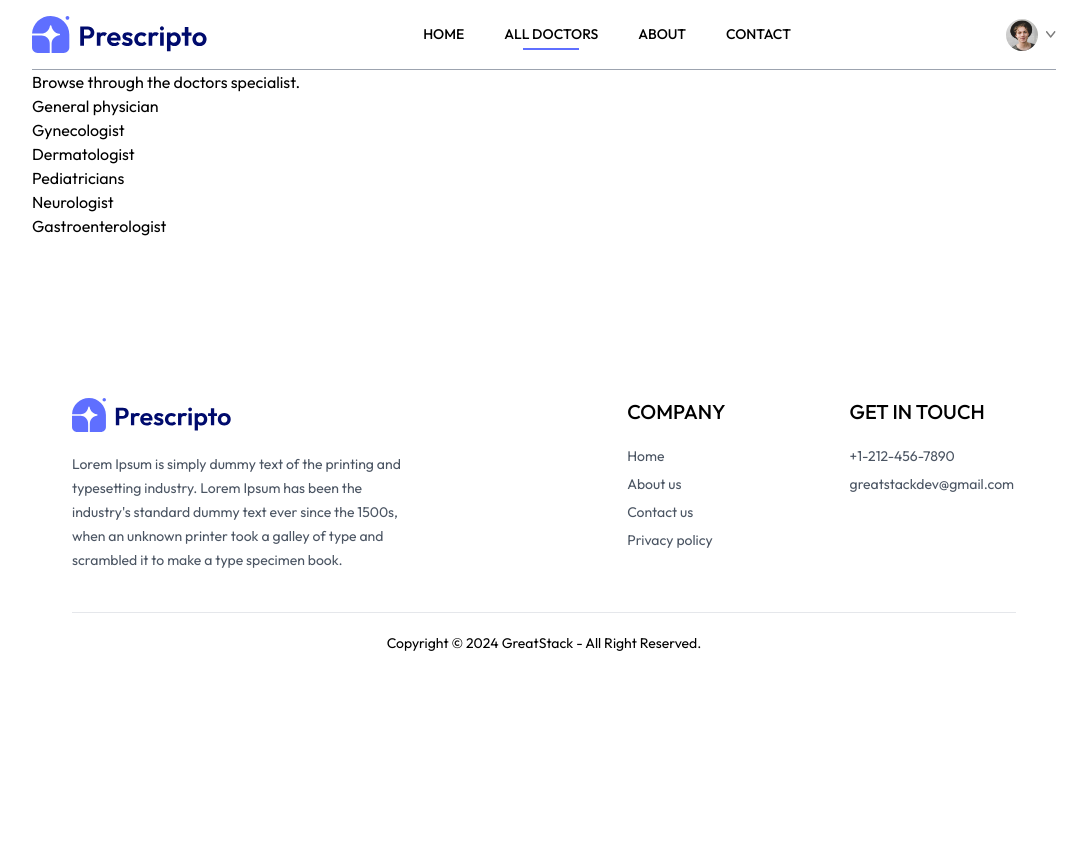
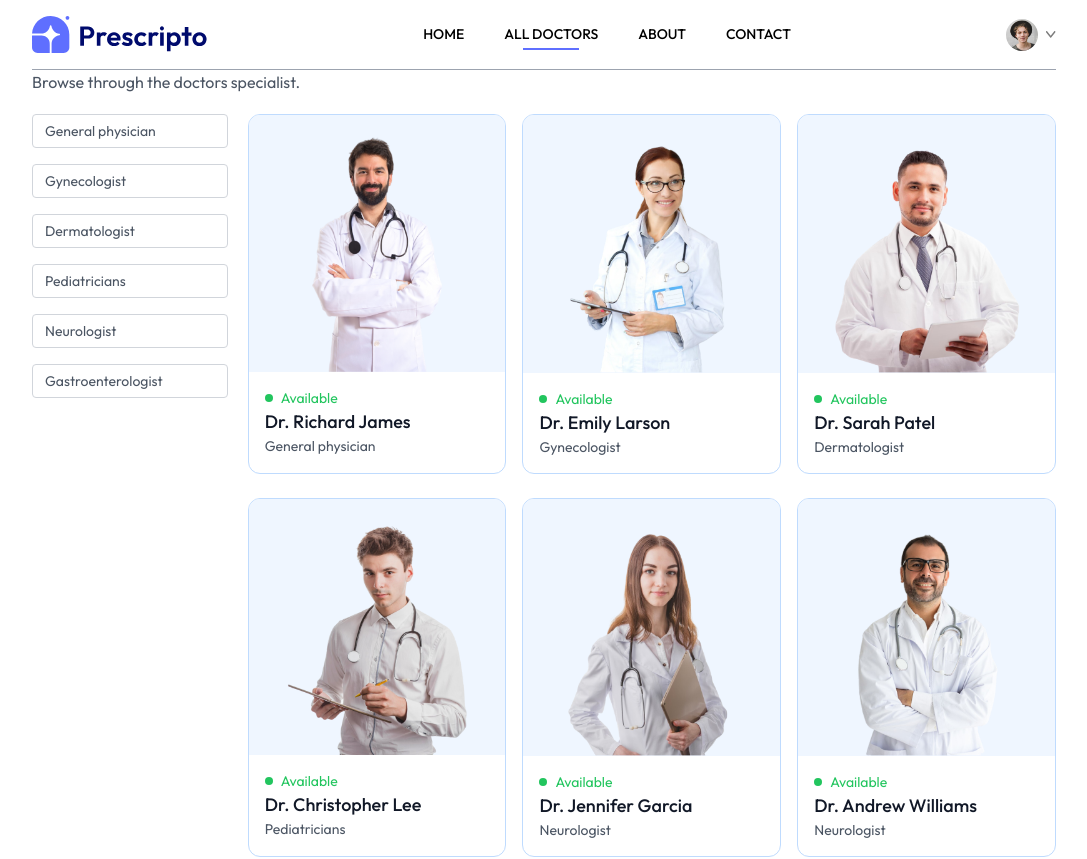
Before and after one commit to ABHi-202864/Prescripto, a React app in the folder client/: page /doctors in a window 1280 px wide. Shown: the top 859 px of the page, without its empty margins (96-1183 px from the left). Before the commit the page ends 800 px from the top, so only its background shows below. Built offline with nearby package versions, Linux system fonts and the light colour scheme; the HTML template or start-up script is replaced by a standard one.

Commit message:
add all doctor page ccode

```diff
--- a/client/package.json
+++ b/client/package.json
@@ -30,5 +30,6 @@
     "postcss": "^8.4.47",
     "tailwindcss": "^3.4.13",
     "vite": "^5.4.8"
-  }
+  },
+  "packageManager": "yarn@1.22.22+sha512.a6b2f7906b721bba3d67d4aff083df04dad64c399707841b7acf00f6b133b7ac24255f2652fa22ae3534329dc6180534e98d17432037ff6fd140556e2bb3137e"
 }
--- a/client/src/pages/Doctors.jsx
+++ b/client/src/pages/Doctors.jsx
@@ -1,11 +1,12 @@
-import React, { useContext, useState } from 'react';
-import { useParams } from "react-router-dom";
+import React, { useContext, useEffect, useState } from 'react';
+import { useNavigate, useParams } from "react-router-dom";
 import { AppContext } from "../context/AppContext";
 
 const Doctors = () => {
   const { speciality } = useParams();
   const [filterDoc, setFilterDoc] = useState([]);
   const { doctors } = useContext(AppContext);
+  const navigate = useNavigate();
 
   const applyFilter = () => {
     if (speciality) {
@@ -15,19 +16,23 @@
     }
   }
 
+  useEffect(() => {
+    applyFilter();
+  }, [doctors, speciality]);
+
   return (
     <div>
-      <p>Browse through the doctors specialist.</p>
-      <div>
-        <div>
-          <p>General physician</p>
-          <p>Gynecologist</p>
-          <p>Dermatologist</p>
-          <p>Pediatricians</p>
-          <p>Neurologist</p>
-          <p>Gastroenterologist</p>
+      <p className='text-gray-600'>Browse through the doctors specialist.</p>
+      <div className='flex flex-col sm:flex-row items-start gap-5 mt-5'>
+        <div className='flex flex-col gap-4 text-sm text-gray-600'>
+          <p onClick={() => speciality === "General physician" ? navigate("/doctors") : navigate("/doctors/General physician")} className={`w-[94vw] sm:w-auto pl-3 py-1.5 pr-16 border border-gray-300 rounded transition-all cursor-pointer`}>General physician</p>
+          <p onClick={() => speciality === "" ? navigate("/doctors") : navigate("/doctors/")} className={`w-[94vw] sm:w-auto pl-3 py-1.5 pr-16 border border-gray-300 rounded transition-all cursor-pointer`}>Gynecologist</p>
+          <p onClick={() => speciality === "" ? navigate("/doctors") : navigate("/doctors/")} className={`w-[94vw] sm:w-auto pl-3 py-1.5 pr-16 border border-gray-300 rounded transition-all cursor-pointer`}>Dermatologist</p>
+          <p onClick={() => speciality === "" ? navigate("/doctors") : navigate("/doctors/")} className={`w-[94vw] sm:w-auto pl-3 py-1.5 pr-16 border border-gray-300 rounded transition-all cursor-pointer`}>Pediatricians</p>
+          <p onClick={() => speciality === "" ? navigate("/doctors") : navigate("/doctors/")} className={`w-[94vw] sm:w-auto pl-3 py-1.5 pr-16 border border-gray-300 rounded transition-all cursor-pointer`}>Neurologist</p>
+          <p onClick={() => speciality === "" ? navigate("/doctors") : navigate("/doctors/")} className={`w-[94vw] sm:w-auto pl-3 py-1.5 pr-16 border border-gray-300 rounded transition-all cursor-pointer`}>Gastroenterologist</p>
         </div>
-        <div>
+        <div className='w-full grid grid-cols-auto gap-4 gap-y-6'>
           {filterDoc.map((item, index) => (
             <div onClick={() => navigate(`/appointment/${item._id}`)} className='border border-blue-200 rounded-xl overflow-hidden cursor-pointer hover:translate-y-[-10px] transition-all duration-500' key={index}>
               <img className='bg-blue-50 ' src={item.image} alt="" />
```
